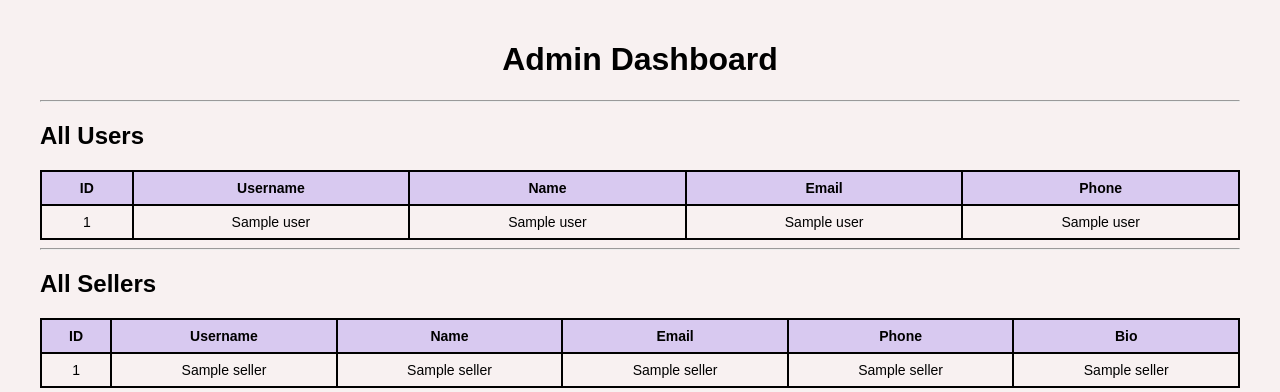
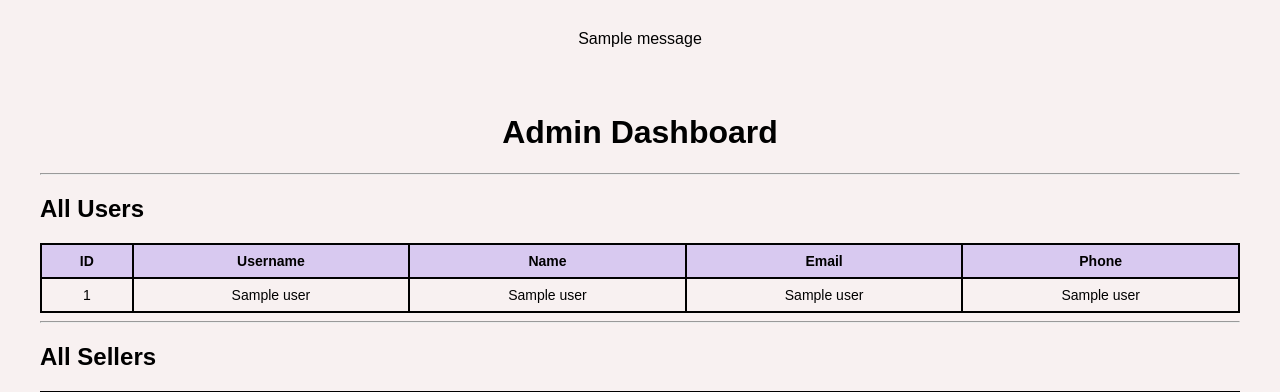
Before and after one commit to Syedafaryalzehra/ServiceSathi, a Python web app: template ServiceSathi/frontend/templates/admin.html in a window 1280 px wide. Shown: the part 60-452 px from the top of the page. Run offline with Jinja, Linux system fonts and the light colour scheme; the template is opened without the code that fills it: most values are stand-ins (such as "Sample title", 1, 10 or a date in 2020); one stand-in notice (Sample message) is shown.

Commit message:
Update base.html

```diff
--- a/ServiceSathi/frontend/templates/base.html
+++ b/ServiceSathi/frontend/templates/base.html
@@ -37,6 +37,18 @@
     </div>
 </nav>
 
+    {% with messages = get_flashed_messages(with_categories=true) %}
+      {% if messages %}
+        <div style="width: 520px; margin: 20px auto 0 auto;">
+          {% for category, message in messages %}
+    <div class="alert alert-{{ category }}">
+        {{ message }}
+    </div>
+    {% endfor %}
+        </div>
+      {% endif %}
+    {% endwith %}
+
     <div class="container">
         {% block content %}{% endblock %}
     </div>
```
